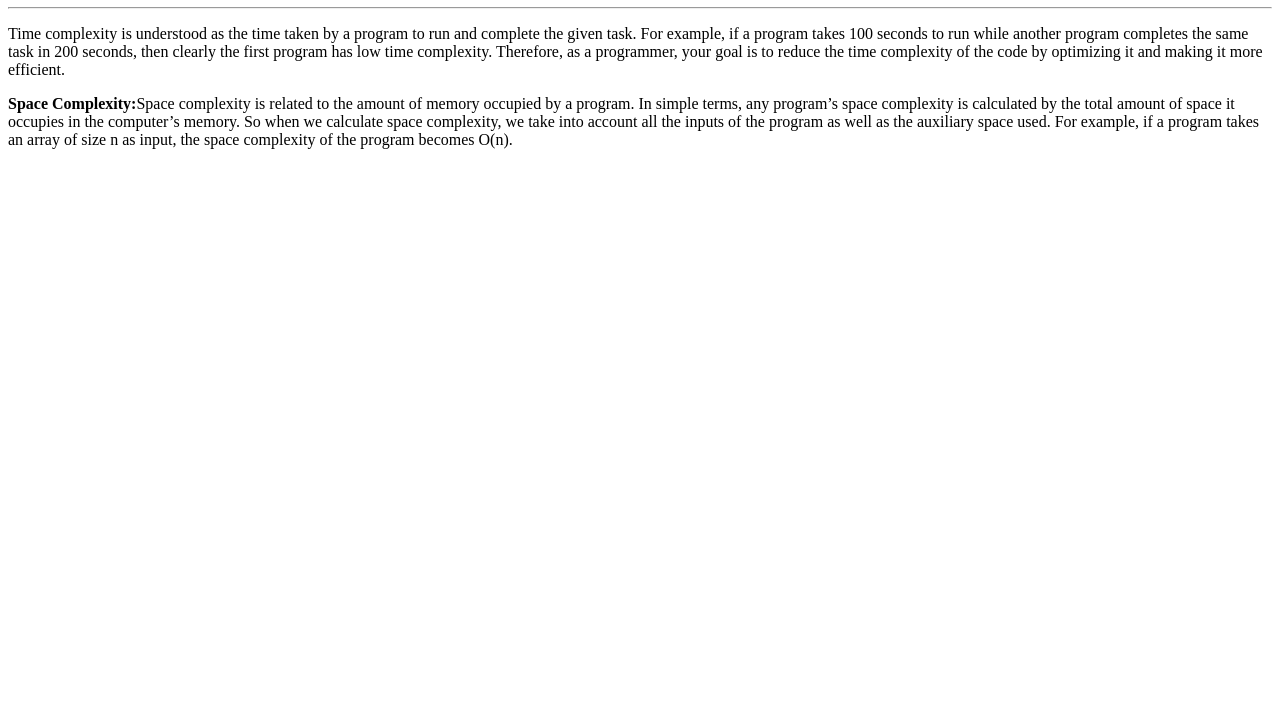
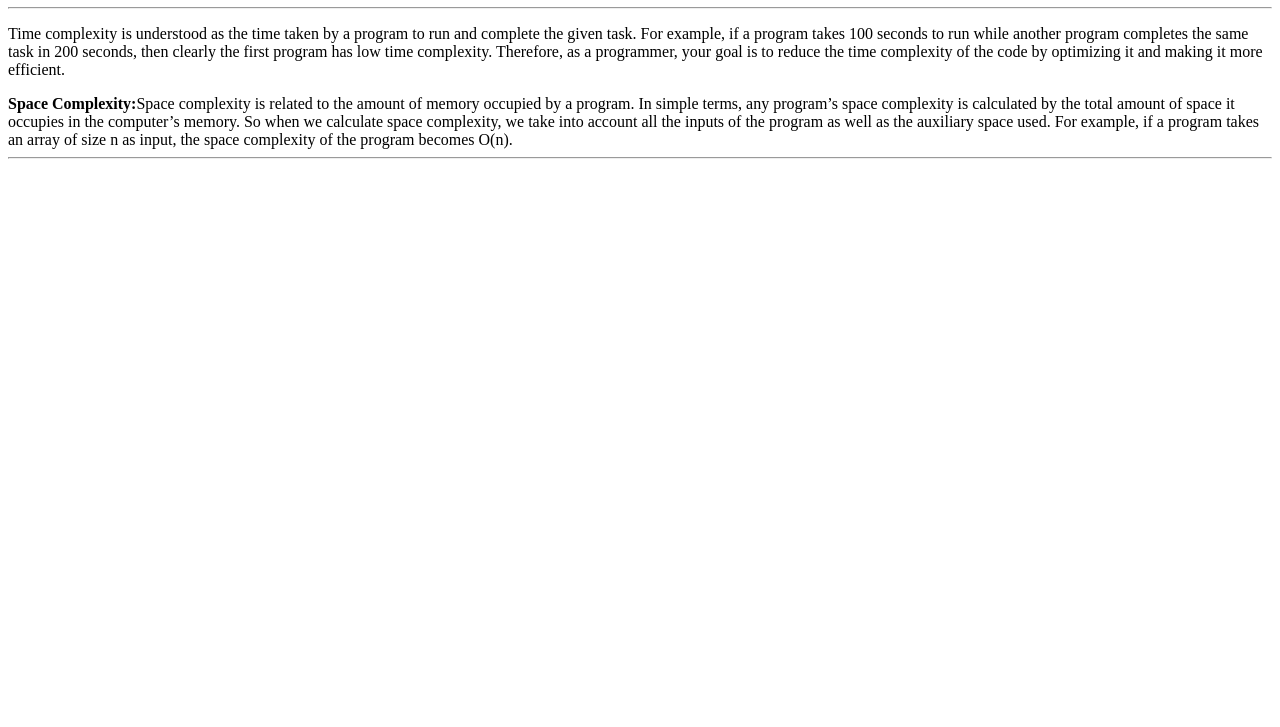
Before and after one commit to acciojob/time-and-space-complexity-hkollepara, a website: page main.html in a window 1280 px wide. Shown: the part 73-800 px from the top of the page. Drawn offline with Linux system fonts and the light colour scheme.

Commit message:
created a submission

```diff
--- a/main.html
+++ b/main.html
@@ -11,7 +11,7 @@
 	<p>Time complexity is understood as the time taken by a program to run and complete the given task. For example, if a program takes 100 seconds to run while another program completes the same task in 200 seconds, then clearly the first program has low time complexity. Therefore, as a programmer, your goal is to reduce the time complexity of the code by optimizing it and making it more efficient.</p>
 
 	<b>Space Complexity:</b>Space complexity is related to the amount of memory occupied by a program. In simple terms, any program’s space complexity is calculated by the total amount of space it occupies in the computer’s memory. So when we calculate space complexity, we take into account all the inputs of the program as well as the auxiliary space used. For example, if a program takes an array of size n as input, the space complexity of the program becomes O(n).
-</script>
+<hr>
 
 </body>
 
```
